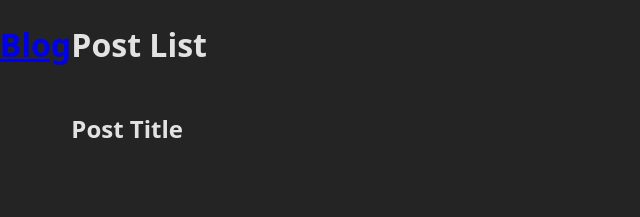
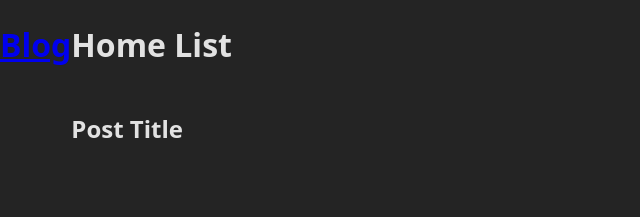
Before and after one commit to man7788/top-nodejs24-blog-api-client, a React (Vite) app: page / in a window 1280 px wide. Shown: the top 217 px of the page, without its empty margins (0-640 px from the left). Built offline with nearby package versions, Linux system fonts and the light colour scheme.

Commit message:
update components names

```diff
--- a/src/components/home/Home.jsx
+++ b/src/components/home/Home.jsx
@@ -1,10 +1,10 @@
 import styles from './Home.module.css';
-import PostList from './posts/PostList';
+import HomeList from './list/HomeList';
 
 const Home = () => {
   return (
     <div className={styles.Home}>
-      <PostList />
+      <HomeList />
     </div>
   );
 };
--- /dev/null
+++ b/src/components/home/list/HomeList.jsx
@@ -0,0 +1,13 @@
+import styles from './HomeList.module.css';
+import PostPreview from './list-item/PostPreview';
+
+const HomeList = () => {
+  return (
+    <div className={styles.PostList}>
+      <h1>Home List</h1>
+      <PostPreview />
+    </div>
+  );
+};
+
+export default HomeList;
--- a/src/components/home/posts/PostList.module.css
+++ b/src/components/home/list/HomeList.module.css
@@ -1,4 +1,4 @@
-.PostList {
+.HomeList {
   display: flex;
   flex-direction: column;
 }
--- a/src/components/home/posts/Post.jsx
+++ b/src/components/home/list/list-item/PostPreview.jsx
@@ -1,8 +1,8 @@
-import styles from './Post.module.css';
+import styles from './PostPreview.module.css';
 
 const Post = () => {
   return (
-    <div className={styles.Post}>
+    <div className={styles.PostPreview}>
       <h2>Post Title</h2>
     </div>
   );
--- a/src/components/home/posts/Post.module.css
+++ b/src/components/home/list/list-item/PostPreview.module.css
@@ -1,3 +1,3 @@
-.Post {
+.PostPreview {
   display: flex;
 }
--- a/src/components/home/posts/PostList.jsx
+++ /dev/null
@@ -1,13 +0,0 @@
-import styles from './PostList.module.css';
-import Post from './Post';
-
-const PostList = () => {
-  return (
-    <div className={styles.PostList}>
-      <h1>Post List</h1>
-      <Post />
-    </div>
-  );
-};
-
-export default PostList;
--- a/src/routes/routes.jsx
+++ b/src/routes/routes.jsx
@@ -1,7 +1,7 @@
 import App from '../App';
 import ErrorPage from '../components/error/ErrorPage';
 import Home from '../components/home/Home';
-import Post from '../components/posts/Post';
+import Post from '../components/post/Post';
 
 const routes = [
   {
```
Also changed, not shown: src/components/post/Post.jsx (renamed from src/components/posts/Post.jsx), src/components/post/Post.module.css (renamed from src/components/posts/Post.module.css).
